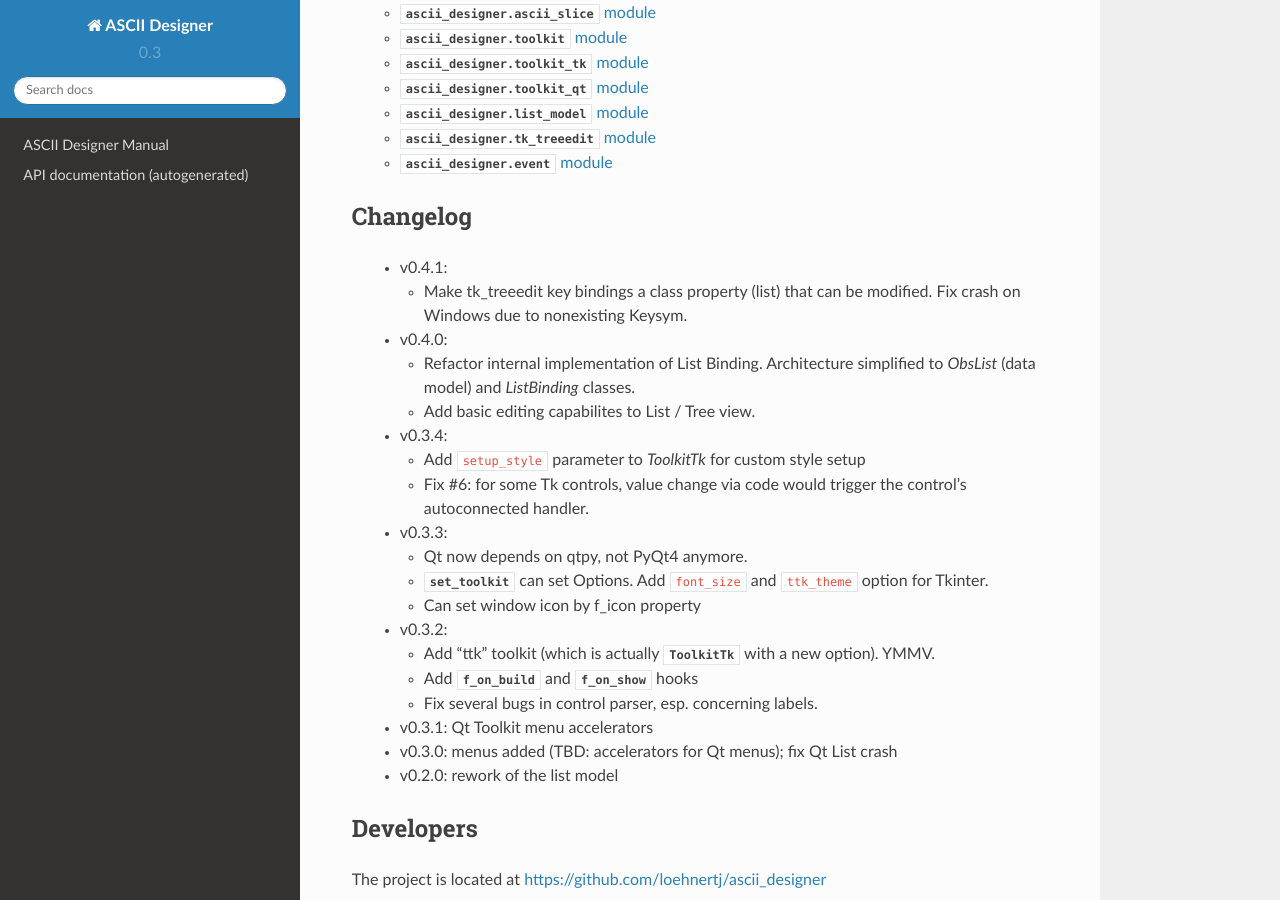
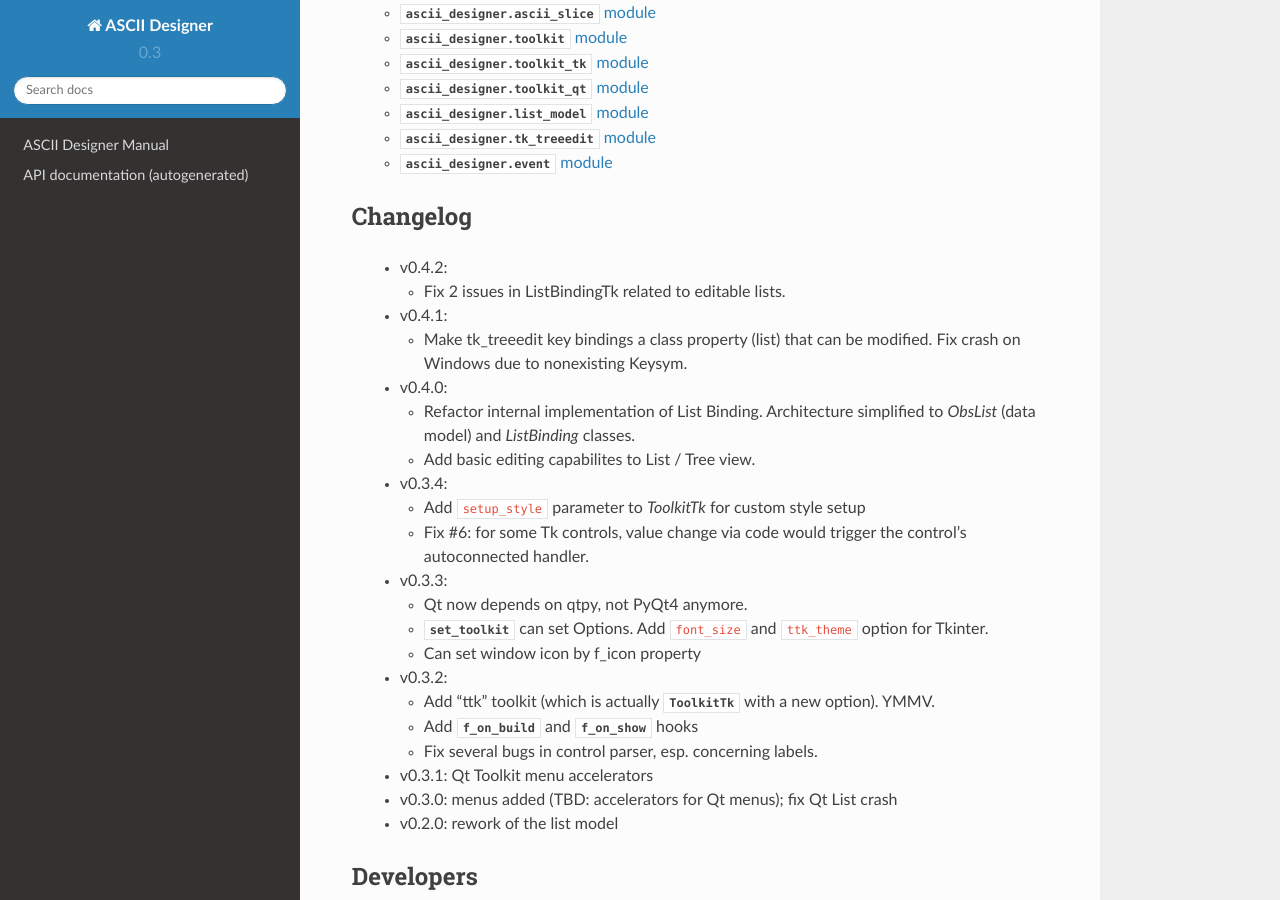
Before and after one commit to loehnertj/ascii_designer, a Sphinx documentation site: the page built from docs/index.rst, in a window 1280 px wide and 900 px high, scrolled down 980 px. Built offline with Sphinx 7.4.7 and the Read the Docs theme 2.0.0, drawn with Linux system fonts in a browser that asks for light colours.

Commit message:
Set v0.4.2

```diff
--- a/docs/index.rst
+++ b/docs/index.rst
@@ -9,6 +9,10 @@
 
 Changelog
 ---------
+ * v0.4.2:
+
+   * Fix 2 issues in ListBindingTk related to editable lists.
+
  * v0.4.1:
 
    * Make tk_treeedit key bindings a class property (list) that can be modified.
--- a/setup.py
+++ b/setup.py
@@ -3,7 +3,7 @@
 
 
 setup(name='ascii_designer',
-      version='0.4.1',
+      version='0.4.2',
       description='Builds dialogs from ASCII art definition.',
       long_description=Path('README.rst').read_text(),
       long_description_content_type='text/x-rst',
```
